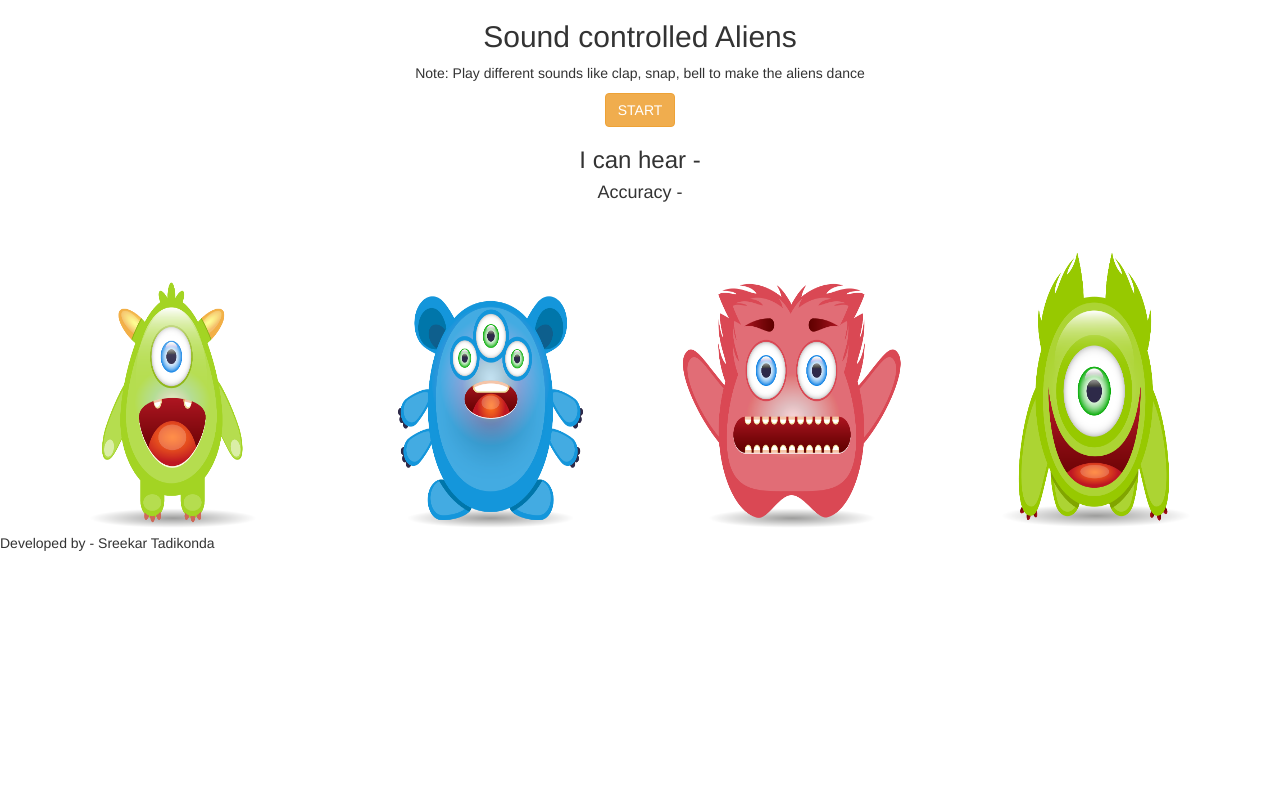
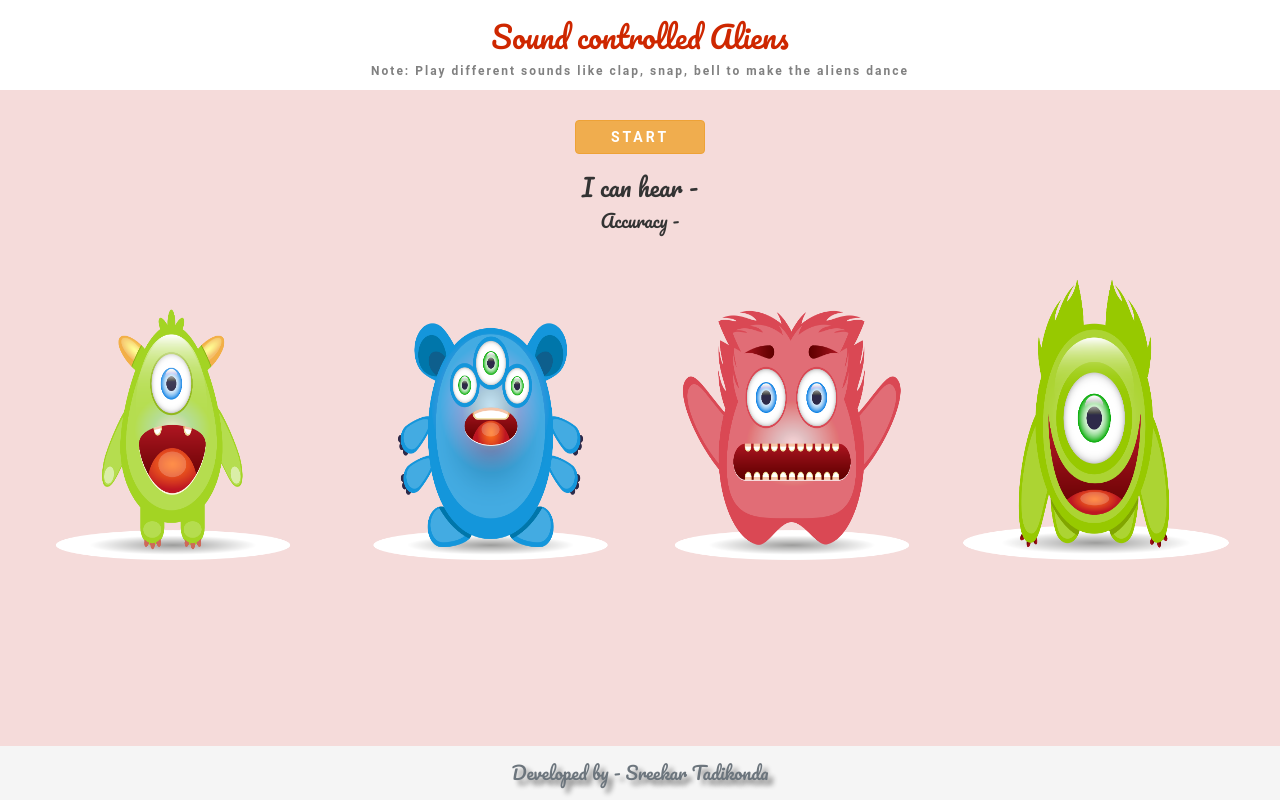
Before and after one commit to sreekar-34/sound-recognition-app, a plain HTML site: page index.html in a window 1280 px wide. Drawn offline with nearby package versions, Linux system fonts and the light colour scheme.

Commit message:
Add files via upload

```diff
--- a/index.html
+++ b/index.html
@@ -8,6 +8,9 @@
     <script src="https://maxcdn.bootstrapcdn.com/bootstrap/3.4.0/js/bootstrap.min.js"></script>
     <script src="https://unpkg.com/ml5@0.4.3/dist/ml5.min.js"></script>
     <link rel="stylesheet" type="text/css" href="style.css">
+    <link rel="preconnect" href="https://fonts.googleapis.com">
+<link rel="preconnect" href="https://fonts.gstatic.com" crossorigin>
+<link href="https://fonts.googleapis.com/css2?family=Pacifico&display=swap" rel="stylesheet">
   </head>
 
   <body>
--- a/main.js
+++ b/main.js
@@ -1 +1,10 @@
 //https://teachablemachine.withgoogle.com/models/Zr_gfDFwX/
+
+function startClassification(){
+    navigator.mediaDevices.getUserMedia({audio: true});
+    classifier = ml5.soundClassifier('https://teachablemachine.withgoogle.com/models/Zr_gfDFwX/model.json', modelReady)
+}
+
+function modelReady(){
+    classifier.classify(gotResults);
+}
--- a/style.css
+++ b/style.css
@@ -0,0 +1,37 @@
+body{
+    font-family: 'Pacifico', cursive;
+    background-color: #f5dbda;
+}
+
+.header_div{
+    background: white;
+    color: #ce2700;
+}
+
+.header_div p{
+    font-family: 'Roboto', sans-serif;
+    color: gray;
+    letter-spacing: 2px;
+    font-size: 12px;
+    font-weight: bold;
+}
+
+.main_div button{
+    font-family: 'Roboto', sans-serif;
+    margin-top: 30px;
+    width: 130px;
+    font-weight: bolder;
+    letter-spacing: 3px;
+}
+
+.copy_right_footer{
+    position: fixed;
+    color: #6c757d;
+    bottom: 0;
+    width: 100%;
+    font-size: 18px;
+    background-color: #f5f5f5;
+    line-height: 3;
+    text-align: center;
+    text-shadow: 5px 5px 5px gray;
+}
```
